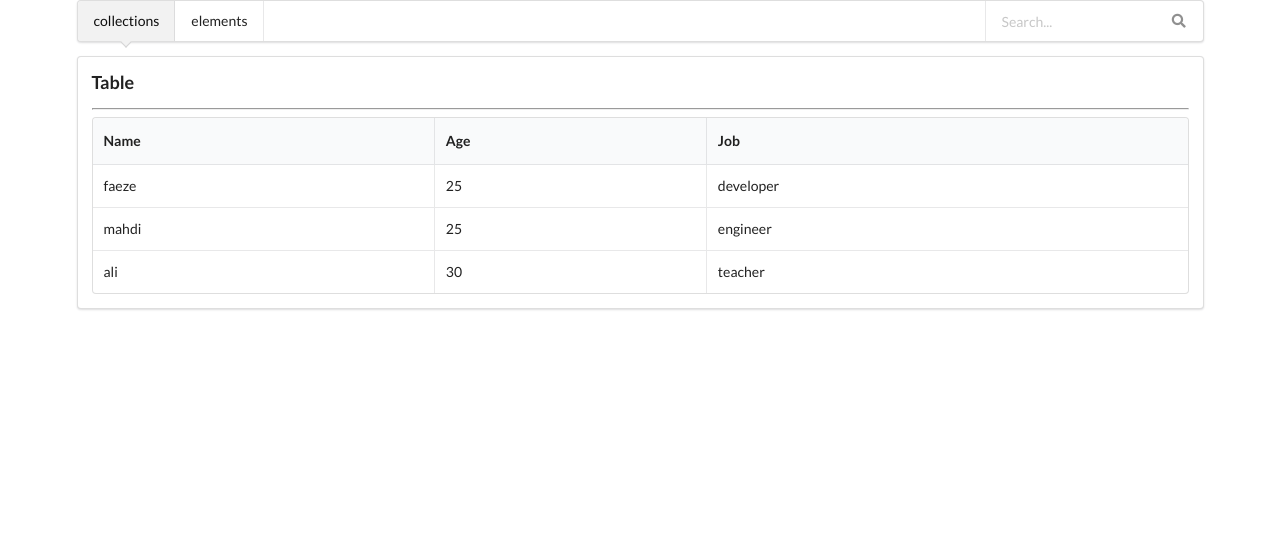
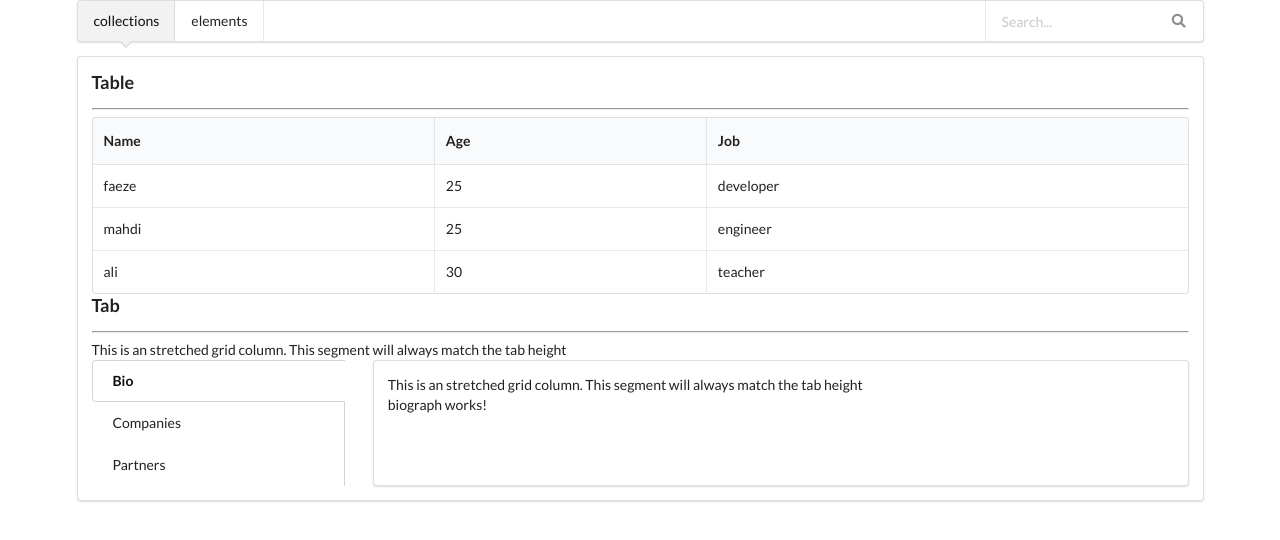
Before and after one commit to faezemaleki99/Compos-learning, an Angular app: page /collections in a window 1280 px wide. Shown: the top 540 px of the page. Built offline with nearby package versions, Linux system fonts and the light colour scheme.

Commit message:
add bio and companies and partners Tab

```diff
--- /dev/null
+++ b/src/app/collections/biograph/biograph.component.html
@@ -0,0 +1 @@
+<p>biograph works!</p>
--- a/src/app/collections/collections-home/collections-home.component.html
+++ b/src/app/collections/collections-home/collections-home.component.html
@@ -1,2 +1,25 @@
 <app-divider>Table</app-divider>
-<app-table [data]="data"  [headers]="headers"></app-table>
+<app-table [data]="data" [headers]="headers"></app-table>
+<app-divider>Tab</app-divider>
+This is an stretched grid column. This segment will always match the tab height
+<div class="ui grid">
+    <div class="four wide column">
+        <div class="ui vertical fluid tabular menu">
+            <a routerLink="" class="active item" routerLinkActive="active">
+                Bio
+            </a>
+            <a routerLink="companies" class="item" routerLinkActive="active">
+                Companies
+            </a>
+            <a routerLink="partners" class="item" routerLinkActive="active">
+                Partners
+            </a>
+        </div>
+    </div>
+    <div class="twelve wide stretched column">
+        <div class="ui segment">
+            This is an stretched grid column. This segment will always match the tab height
+            <router-outlet></router-outlet>
+        </div>
+    </div>
+</div>
--- /dev/null
+++ b/src/app/collections/companies/companies.component.html
@@ -0,0 +1 @@
+<p>companies works!</p>
--- /dev/null
+++ b/src/app/collections/partners/partners.component.html
@@ -0,0 +1 @@
+<p>partners works!</p>
```
Also changed, not shown: src/app/collections/biograph/biograph.component.ts (added, +10 -0 lines), src/app/collections/collections-routing.module.ts (+12 -1 lines), src/app/collections/collections.module.ts (+10 -2 lines), src/app/collections/companies/companies.component.ts (added, +10 -0 lines), src/app/collections/partners/partners.component.ts (added, +10 -0 lines), src/app/collections/biograph/biograph.component.css (added), src/app/collections/companies/companies.component.css (added), src/app/collections/partners/partners.component.css (added).
